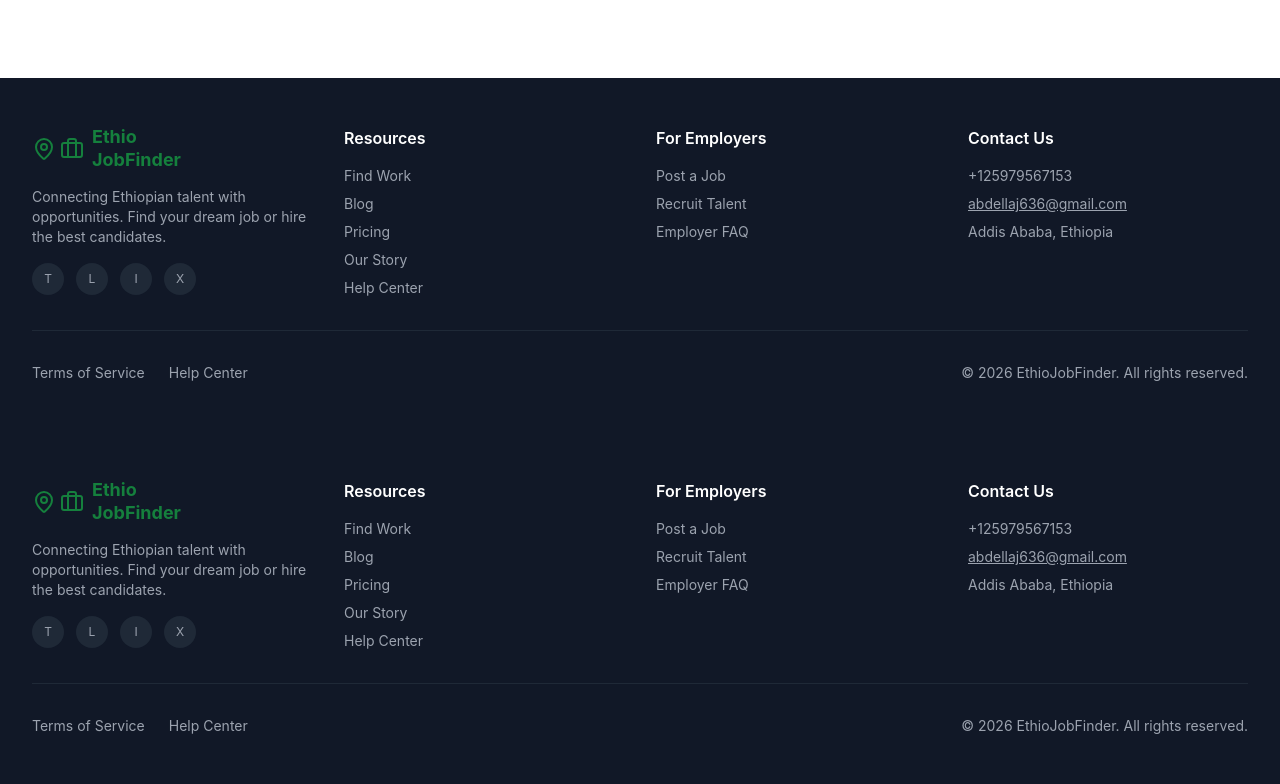
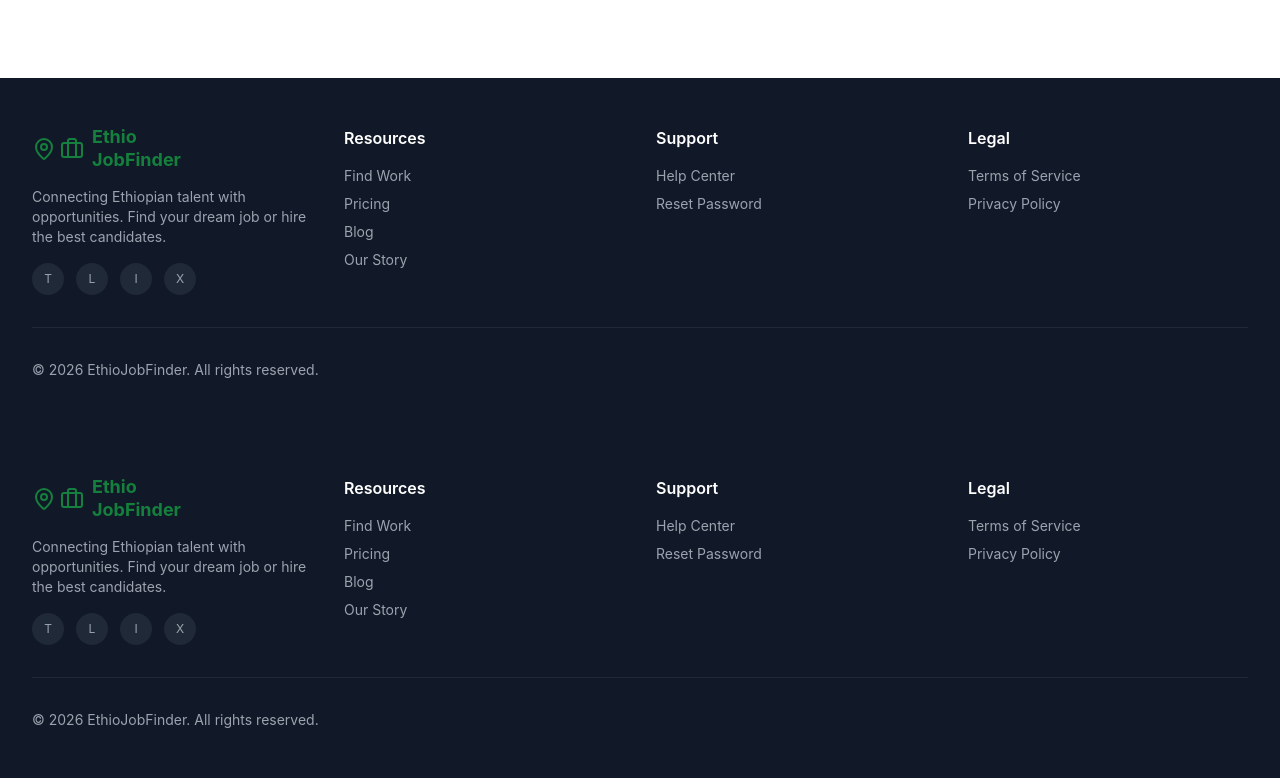
Before and after one commit to abdellaharegaw616-web/-EthioJobFinder, a React (Create React App) app in the folder frontend/: page / in a window 1280 px wide. Shown: the part 5130-5914 px from the top of the page. Built offline with nearby package versions, Linux system fonts and the light colour scheme; no server answers.

Commit message:
Fix: Remove duplicate footer links and clean up to match brand guide

```diff
--- a/frontend/src/components/Footer.js
+++ b/frontend/src/components/Footer.js
@@ -43,34 +43,27 @@ const Footer = () => {
             <h4 className="text-white font-semibold mb-4">Resources</h4>
             <ul className="space-y-2 text-sm">
               <li><Link to="/jobs" className="hover:text-white transition">Find Work</Link></li>
+              <li><Link to="/pricing" className="hover:text-white transition">Pricing</Link></li>
               <li><Link to="/blog" className="hover:text-white transition">Blog</Link></li>
-              <li><Link to="/pricing" className="hover:text-white transition">Pricing</Link></li>
               <li><Link to="/our-story" className="hover:text-white transition">Our Story</Link></li>
-              <li><Link to="/help" className="hover:text-white transition">Help Center</Link></li>
             </ul>
           </div>
           <div>
-            <h4 className="text-white font-semibold mb-4">For Employers</h4>
+            <h4 className="text-white font-semibold mb-4">Support</h4>
             <ul className="space-y-2 text-sm">
-              <li><Link to="/post-job" className="hover:text-white transition">Post a Job</Link></li>
-              <li><Link to="/pricing" className="hover:text-white transition">Recruit Talent</Link></li>
-              <li><Link to="/help" className="hover:text-white transition">Employer FAQ</Link></li>
+              <li><Link to="/help" className="hover:text-white transition">Help Center</Link></li>
+              <li><Link to="/forgot-password" className="hover:text-white transition">Reset Password</Link></li>
             </ul>
           </div>
           <div>
-            <h4 className="text-white font-semibold mb-4">Contact Us</h4>
-            <p className="text-sm mb-2">+125979567153</p>
-            <a href="mailto:abdellaj636@gmail.com" className="text-sm underline hover:text-white block mb-2">
-              abdellaj636@gmail.com
-            </a>
-            <p className="text-sm">Addis Ababa, Ethiopia</p>
+            <h4 className="text-white font-semibold mb-4">Legal</h4>
+            <ul className="space-y-2 text-sm">
+              <li><Link to="/terms" className="hover:text-white transition">Terms of Service</Link></li>
+              <li><Link to="/privacy" className="hover:text-white transition">Privacy Policy</Link></li>
+            </ul>
           </div>
         </div>
         <div className="border-t border-gray-800 pt-8 flex flex-wrap justify-between items-center text-sm">
-          <div className="flex gap-6">
-            <Link to="/terms" className="hover:text-white">Terms of Service</Link>
-            <Link to="/help" className="hover:text-white">Help Center</Link>
-          </div>
           <p>© 2026 EthioJobFinder. All rights reserved.</p>
         </div>
       </div>
```
